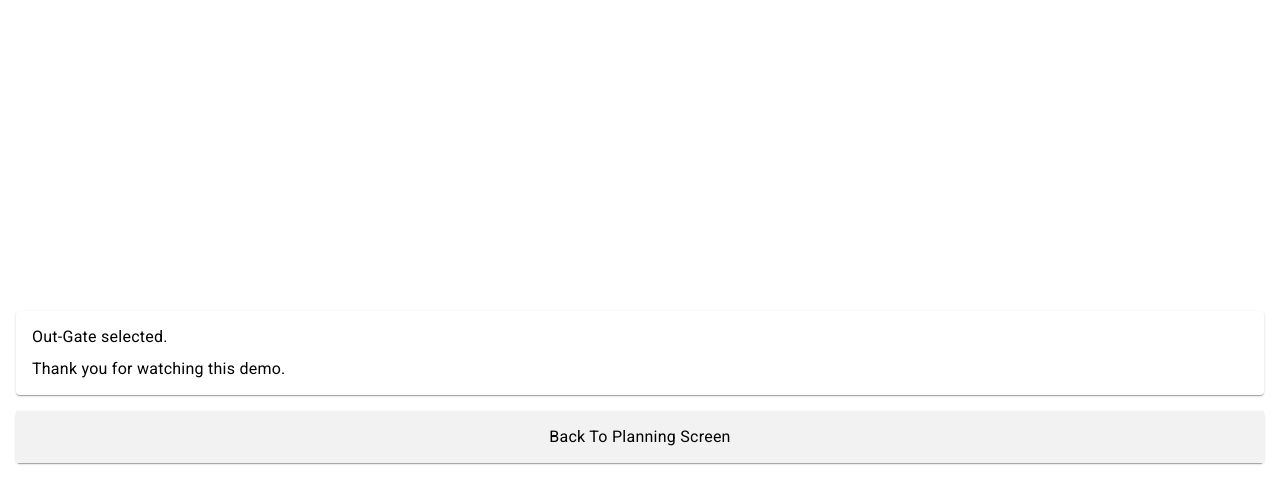
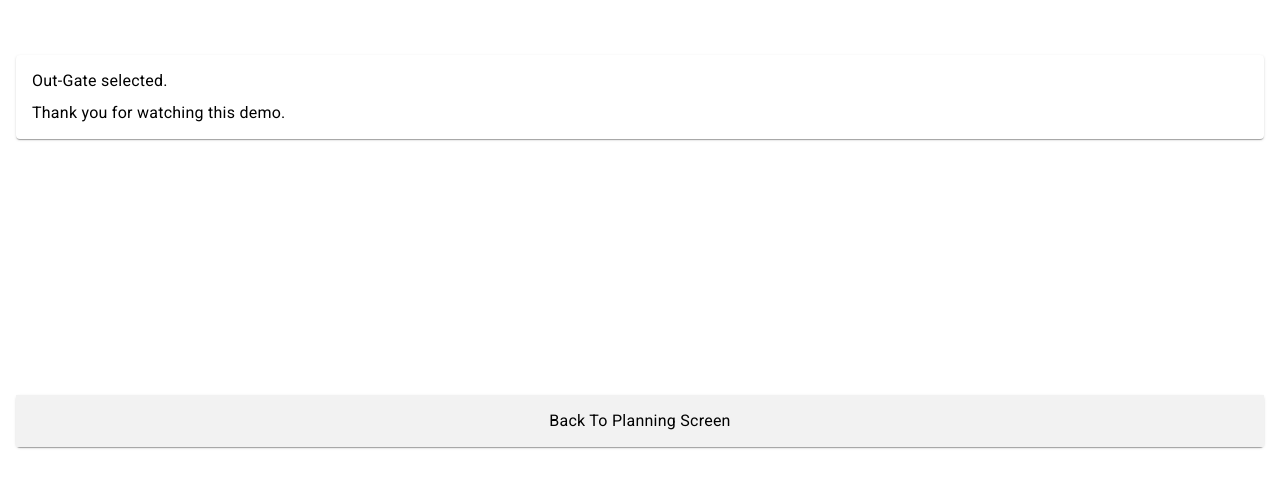
Before and after one commit to ashuraut1234/demo, an Angular app: page /thank-outgate in a window 1280 px wide. Shown: the part 329-832 px from the top of the page. Built offline with nearby package versions, Linux system fonts and the light colour scheme.

Commit message:
some changes

```diff
--- a/src/app/thank-you-ingate/thank-you-ingate.component.scss
+++ b/src/app/thank-you-ingate/thank-you-ingate.component.scss
@@ -12,10 +12,10 @@
 }
 
 .card-container {
-    margin-top: 10%;
+    margin-top: 30%;
 }
 .button-container {
-    margin-top: 10%;
+    margin-top: 20%;
 }
 .back-class {
     position: absolute;
--- a/src/app/thank-you-outgate/thank-you-outgate.component.html
+++ b/src/app/thank-you-outgate/thank-you-outgate.component.html
@@ -13,10 +13,11 @@
             <p>Thank you for watching this demo.</p>
         </mat-card-content>
     </mat-card>
+</div>
+<div class="button-container">
     <mat-card class="margin-card">
         <mat-card-content class="button-content" (click)="navigateBack()">
             Back To Planning Screen
         </mat-card-content>
     </mat-card>
-
 </div>
--- a/src/app/thank-you-outgate/thank-you-outgate.component.scss
+++ b/src/app/thank-you-outgate/thank-you-outgate.component.scss
@@ -17,7 +17,10 @@
 }
 
 .card-container {
-    margin-top: 50%;
+    margin-top: 30%;
+}
+.button-container {
+    margin-top: 20%;
 }
 
 .back-class {
```
